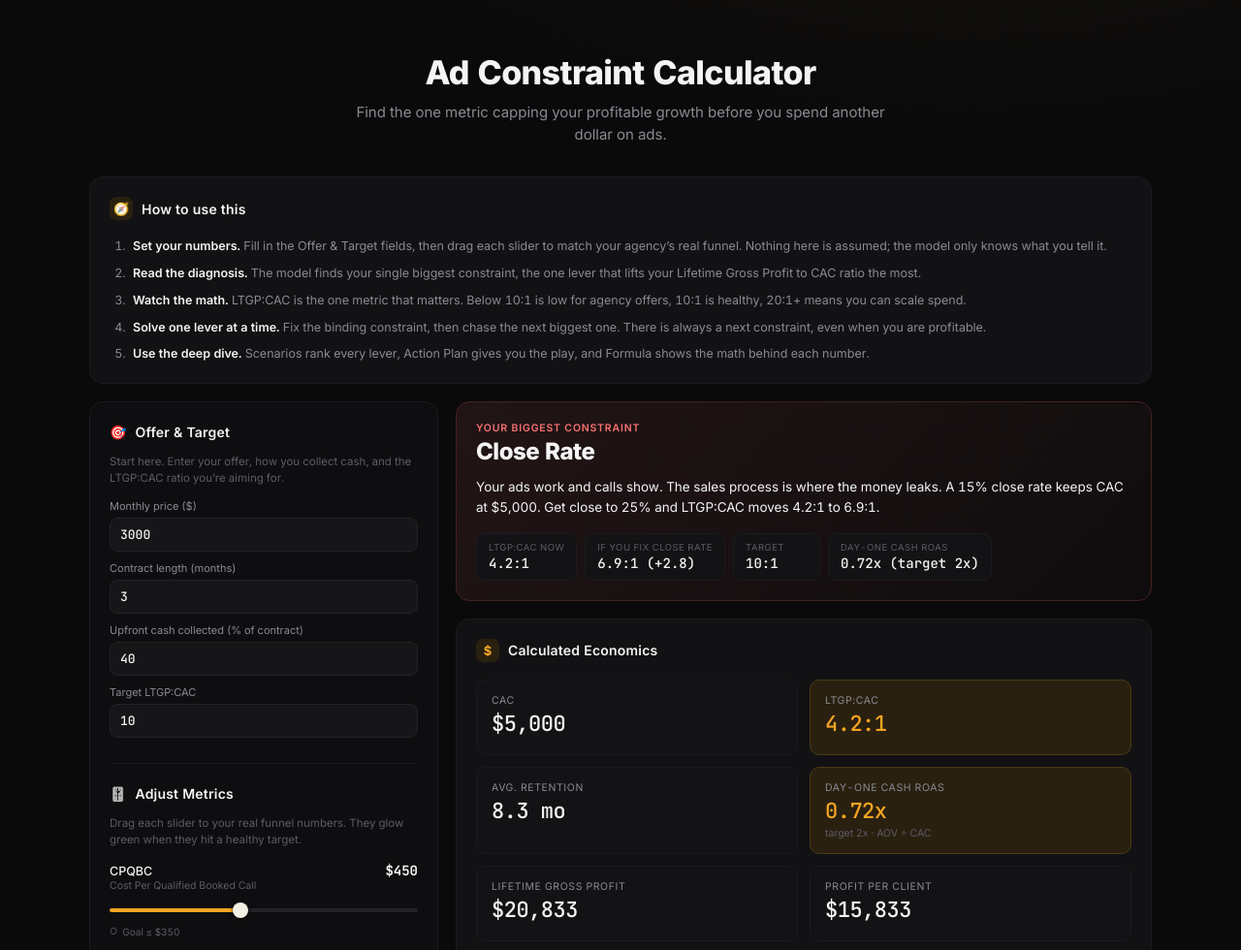
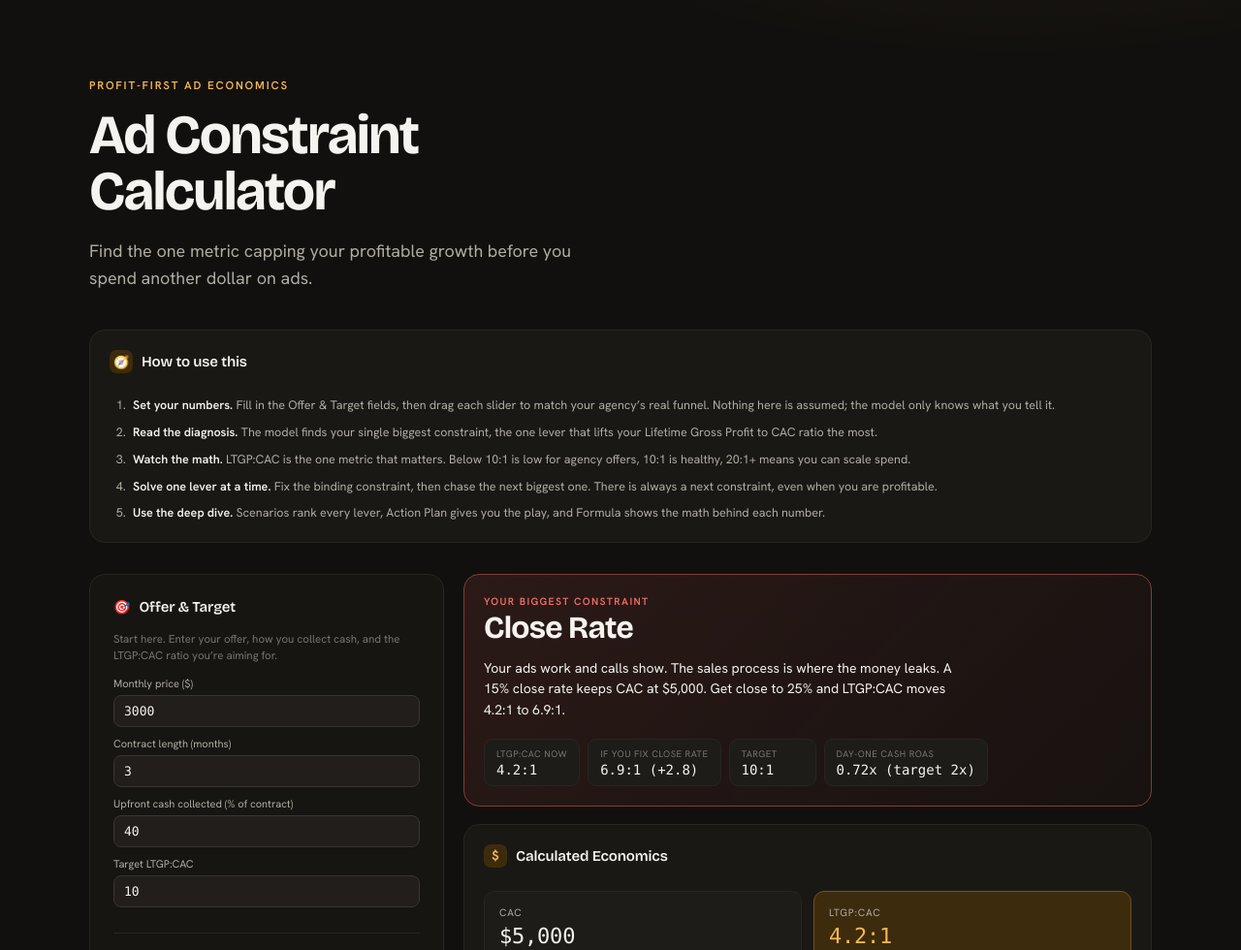
Before and after one commit to aidenfyf/ad-economics-calculator, a plain HTML site: page index.html in a window 1280 px wide. Shown: the top 980 px of the page at 97% size. Drawn offline with nearby package versions, Linux system fonts and the light colour scheme; a web font is replaced by a local one.

Commit message:
Impeccable design pass: elevate the identity (type, color, craft)
Refine-identity pass — same structure and logic, elevated visual layer.

- Typography: drop Inter for Bricolage Grotesque (display) + Hanken
  Grotesk (body/UI) + Spline Sans Mono (tabular metric numerals).
- Color: OKLCH tokens, neutrals warm-tinted toward the amber hue; refined
  gold-amber accent + green/red semantics; color-mix tints; no pure
  black/white. Avoids purple/pink/cyan-on-dark.
- Hero: left-aligned, editorial, kicker + fluid display scale.
- Hierarchy + rhythm: 4pt semantic spacing scale, display-font headings,
  featured diagnosis/constraint name, capped reading measures.
- Motion: one orchestrated staggered load-in; smooth KPI tile/value
  transitions; prefers-reduced-motion honored.
- Added .impeccable.md design context for future passes.

Co-Authored-By: Claude Opus 4.8 (1M context) <noreply@anthropic.com>

```diff
--- a/index.html
+++ b/index.html
@@ -7,13 +7,14 @@
   <meta name="description" content="Find the one metric capping your profitable growth before you spend another dollar on ads. A live unit-economics model for agencies scaling with paid acquisition." />
   <link rel="preconnect" href="https://fonts.googleapis.com" />
   <link rel="preconnect" href="https://fonts.gstatic.com" crossorigin />
-  <link href="https://fonts.googleapis.com/css2?family=Inter:wght@400;500;600;700;800&family=JetBrains+Mono:wght@400;500;700&display=swap" rel="stylesheet" />
+  <link href="https://fonts.googleapis.com/css2?family=Bricolage+Grotesque:opsz,wght@12..96,400..800&family=Hanken+Grotesk:wght@400;500;600;700;800&family=Spline+Sans+Mono:wght@400;500;600;700&display=swap" rel="stylesheet" />
   <link rel="stylesheet" href="style.css" />
 </head>
 <body>
   <div class="page">
     <!-- ============ HERO ============ -->
     <header class="hero">
+      <span class="hero-kicker">Profit-first ad economics</span>
       <h1>Ad Constraint Calculator</h1>
       <p class="hero-sub">Find the one metric capping your profitable growth before you spend another dollar on ads.</p>
     </header>
--- a/style.css
+++ b/style.css
@@ -1,27 +1,40 @@
 :root {
-  --bg: #0a0a0b;
-  --panel: #0e0e10;
-  --card: #121214;
-  --tile: #161618;
-  --tile-2: #131315;
-  --border: #232327;
-  --border-soft: #1b1b1f;
-  --text: #f4f4f5;
-  --text-dim: #8a8a93;
-  --text-faint: #5c5c66;
-  --accent: #f5a524;       /* amber */
-  --accent-soft: #2a2010;
-  --accent-border: #4a3a16;
-  --pos: #34d399;          /* green */
-  --neg: #f87171;          /* red */
-  --neg-soft: #2a1414;
-  --neg-border: #45211f;
-  --track: #232327;
-  --thumb: #f5f0e6;
-  --radius: 14px;
-  --radius-sm: 10px;
-  --mono: 'JetBrains Mono', ui-monospace, 'SF Mono', Menlo, monospace;
-  --sans: 'Inter', -apple-system, BlinkMacSystemFont, 'Segoe UI', sans-serif;
+  /* Warm-tinted dark neutrals — every surface leans toward the amber hue (~80) */
+  --bg:          oklch(0.176 0.006 80);
+  --panel:       oklch(0.198 0.007 80);
+  --card:        oklch(0.208 0.0075 80);
+  --tile:        oklch(0.238 0.008 80);
+  --tile-2:      oklch(0.226 0.008 80);
+  --border:      oklch(0.330 0.012 80);
+  --border-soft: oklch(0.268 0.010 80);
+  --text:        oklch(0.965 0.006 85);
+  --text-dim:    oklch(0.745 0.013 82);
+  --text-faint:  oklch(0.560 0.012 80);
+
+  --accent:        oklch(0.820 0.135 78);   /* signature warm gold-amber */
+  --accent-soft:   oklch(0.305 0.052 78);
+  --accent-border: oklch(0.460 0.080 78);
+
+  --pos:        oklch(0.800 0.140 158);     /* healthy green */
+  --pos-soft:   oklch(0.300 0.055 158);
+  --pos-border: oklch(0.430 0.080 158);
+  --neg:        oklch(0.700 0.170 25);      /* profit leak red */
+  --neg-soft:   oklch(0.300 0.070 25);
+  --neg-border: oklch(0.450 0.100 25);
+
+  --track: oklch(0.300 0.010 80);
+  --thumb: oklch(0.975 0.012 85);
+
+  --radius:    16px;
+  --radius-sm: 11px;
+
+  --font-display: 'Bricolage Grotesque', 'Hanken Grotesk', sans-serif;
+  --sans:         'Hanken Grotesk', system-ui, -apple-system, sans-serif;
+  --mono:         'Spline Sans Mono', ui-monospace, 'SF Mono', Menlo, monospace;
+
+  /* 4pt spacing scale, semantic */
+  --space-2xs: 4px;  --space-xs: 8px;   --space-sm: 12px; --space-md: 16px;
+  --space-lg: 24px;  --space-xl: 32px;  --space-2xl: 48px; --space-3xl: 64px;
 }
 
 * { box-sizing: border-box; margin: 0; padding: 0; }
@@ -31,15 +44,18 @@ html, body {
   color: var(--text);
   font-family: var(--sans);
   -webkit-font-smoothing: antialiased;
-  font-feature-settings: "tnum" 1;
+  text-rendering: optimizeLegibility;
+  font-feature-settings: "tnum" 1, "cv05" 1;
 }
 
 body {
   background:
-    radial-gradient(1200px 600px at 78% -10%, rgba(245,165,36,0.06), transparent 60%),
+    radial-gradient(1100px 560px at 82% -12%, color-mix(in oklch, var(--accent) 9%, transparent), transparent 62%),
     var(--bg);
   min-height: 100vh;
 }
+
+.mono { font-family: var(--mono); font-variant-numeric: tabular-nums; }
 
 /* page wrapper: caps width so the layout never stretches edge-to-edge */
 .page {
@@ -50,29 +66,39 @@ body {
 
 /* ---------------- HERO ---------------- */
 .hero {
-  text-align: center;
-  padding: 56px 0 32px;
+  padding: clamp(40px, 7vw, 76px) 0 clamp(26px, 4vw, 40px);
+}
+.hero-kicker {
+  display: inline-block;
+  font-size: 11.5px;
+  font-weight: 600;
+  letter-spacing: 0.16em;
+  text-transform: uppercase;
+  color: var(--accent);
+  margin-bottom: 16px;
 }
 .hero h1 {
-  font-size: 34px;
-  font-weight: 800;
-  letter-spacing: -0.6px;
-  line-height: 1.1;
+  font-family: var(--font-display);
+  font-size: clamp(2.4rem, 5.4vw, 3.55rem);
+  font-weight: 700;
+  letter-spacing: -0.03em;
+  line-height: 1.02;
+  max-width: 16ch;
 }
 .hero-sub {
-  margin: 12px auto 0;
-  max-width: 560px;
-  font-size: 15px;
-  line-height: 1.5;
+  margin-top: 18px;
+  max-width: 54ch;
+  font-size: clamp(1rem, 1.5vw, 1.12rem);
+  line-height: 1.55;
   color: var(--text-dim);
 }
 
 .app {
   display: grid;
-  grid-template-columns: 360px 1fr;
-  gap: 18px;
+  grid-template-columns: 366px 1fr;
+  gap: 20px;
   align-items: start;
-  margin-top: 18px;
+  margin-top: clamp(20px, 3vw, 32px);
 }
 
 /* ---------------- PANELS / CARDS ---------------- */
@@ -83,7 +109,7 @@ body {
 }
 
 .controls-panel {
-  padding: 22px 20px;
+  padding: var(--space-lg) var(--space-lg);
   background: var(--panel);
 }
 
@@ -91,14 +117,15 @@ body {
   display: flex;
   align-items: center;
   gap: 9px;
-  margin-bottom: 14px;
+  margin-bottom: var(--space-md);
 }
-.card-head { margin-bottom: 18px; }
+.card-head { margin-bottom: var(--space-lg); }
 
 .panel-head h1, .panel-head h3, .card-head h2 {
-  font-size: 14px;
+  font-family: var(--font-display);
+  font-size: 15px;
   font-weight: 600;
-  letter-spacing: 0.2px;
+  letter-spacing: -0.01em;
 }
 
 .panel-hint {
@@ -303,7 +330,7 @@ input[type="range"]::-moz-range-thumb {
   color: var(--accent);
   font-weight: 600;
 }
-.btn-primary:hover { background: rgba(245,165,36,0.16); }
+.btn-primary:hover { background: color-mix(in oklch, var(--accent) 16%, transparent); }
 .btn-ghost {
   background: transparent;
   border-color: transparent;
@@ -356,7 +383,7 @@ input[type="range"]::-moz-range-thumb {
   bottom: 24px;
   left: 50%;
   transform: translateX(-50%) translateY(16px);
-  background: #1c1c20;
+  background: var(--tile);
   border: 1px solid var(--accent-border);
   color: var(--text);
   font-size: 13px;
@@ -385,19 +412,22 @@ input[type="range"]::-moz-range-thumb {
   flex-direction: column;
   gap: 6px;
   min-height: 78px;
+  transition: background-color .3s ease, border-color .3s ease;
 }
 .m-label {
   font-size: 10.5px;
   text-transform: uppercase;
-  letter-spacing: 0.6px;
+  letter-spacing: 0.08em;
   color: var(--text-dim);
 }
 .m-value {
   font-family: var(--mono);
+  font-variant-numeric: tabular-nums;
   font-size: 22px;
   font-weight: 500;
-  letter-spacing: -0.5px;
+  letter-spacing: -0.01em;
   line-height: 1.05;
+  transition: color .3s ease;
 }
 .m-value.accent { color: var(--accent); }
 .m-value.pos { color: var(--pos); }
@@ -417,13 +447,13 @@ input[type="range"]::-moz-range-thumb {
   border-color: var(--neg-border);
 }
 .metric.profit-tile.is-pos {
-  background: rgba(52,211,153,0.06);
-  border-color: rgba(52,211,153,0.22);
+  background: color-mix(in oklch, var(--pos) 7%, transparent);
+  border-color: color-mix(in oklch, var(--pos) 24%, transparent);
 }
 
 /* ---------------- RECOMMENDED PRICE ---------------- */
 .rec-card {
-  background: linear-gradient(135deg, rgba(245,165,36,0.08), rgba(245,165,36,0.02));
+  background: linear-gradient(135deg, color-mix(in oklch, var(--accent) 9%, transparent), color-mix(in oklch, var(--accent) 2.5%, transparent));
   border: 1px solid var(--accent-border);
 }
 .rec-desc {
@@ -480,21 +510,28 @@ input[type="range"]::-moz-range-thumb {
 
 /* ---------------- DIAGNOSIS CARD ---------------- */
 .diagnosis-card {
-  background: linear-gradient(135deg, rgba(248,113,113,0.10), rgba(248,113,113,0.02));
+  background: linear-gradient(135deg, color-mix(in oklch, var(--neg) 11%, transparent), color-mix(in oklch, var(--neg) 2.5%, transparent));
   border: 1px solid var(--neg-border);
 }
 .diagnosis-card.is-healthy {
-  background: linear-gradient(135deg, rgba(52,211,153,0.10), rgba(52,211,153,0.02));
-  border-color: rgba(52,211,153,0.30);
+  background: linear-gradient(135deg, color-mix(in oklch, var(--pos) 11%, transparent), color-mix(in oklch, var(--pos) 2.5%, transparent));
+  border-color: color-mix(in oklch, var(--pos) 32%, transparent);
 }
-.diag-head { display: flex; flex-direction: column; gap: 3px; margin-bottom: 12px; }
+.diag-head { display: flex; flex-direction: column; gap: 4px; margin-bottom: 14px; }
 .diag-eyebrow {
-  font-size: 10.5px; text-transform: uppercase; letter-spacing: 0.8px;
+  font-size: 10.5px; text-transform: uppercase; letter-spacing: 0.13em;
   color: var(--neg); font-weight: 600;
 }
 .is-healthy .diag-eyebrow { color: var(--pos); }
-.diag-name { font-size: 24px; font-weight: 800; letter-spacing: -0.5px; }
-.diag-bottleneck { font-size: 13.5px; line-height: 1.55; color: var(--text); margin-bottom: 16px; }
+.diag-name {
+  font-family: var(--font-display);
+  font-size: clamp(1.6rem, 3vw, 2rem);
+  font-weight: 700; letter-spacing: -0.025em; line-height: 1.05;
+}
+.diag-bottleneck {
+  font-size: 14px; line-height: 1.55; color: var(--text);
+  margin-bottom: 18px; max-width: 64ch;
+}
 .diag-impact { display: flex; flex-wrap: wrap; gap: 8px; }
 .chip {
   display: flex; flex-direction: column; gap: 2px;
@@ -506,8 +543,8 @@ input[type="range"]::-moz-range-thumb {
 
 /* ---------------- KPI TILES (green when target met, amber when not) ---------------- */
 .metric.kpi.is-good {
-  background: rgba(52,211,153,0.07);
-  border-color: rgba(52,211,153,0.28);
+  background: color-mix(in oklch, var(--pos) 8%, transparent);
+  border-color: color-mix(in oklch, var(--pos) 28%, transparent);
 }
 .metric.kpi.is-good .m-value { color: var(--pos); }
 .metric.kpi.is-bad {
@@ -553,7 +590,7 @@ input[type="range"]::-moz-range-thumb {
 /* ---------------- ACTION PLAN ---------------- */
 .action-head { display: flex; align-items: baseline; gap: 8px; margin-bottom: 16px; }
 .action-eyebrow { font-size: 11px; text-transform: uppercase; letter-spacing: 0.6px; color: var(--text-faint); }
-.action-name { font-size: 16px; font-weight: 700; color: var(--accent); }
+.action-name { font-family: var(--font-display); font-size: 17px; font-weight: 700; letter-spacing: -0.01em; color: var(--accent); }
 .action-steps { display: flex; flex-direction: column; gap: 12px; }
 .step { display: flex; gap: 12px; background: var(--tile-2); border: 1px solid var(--border-soft); border-radius: 10px; padding: 14px; }
 .step-n {
@@ -586,3 +623,24 @@ input[type="range"]::-moz-range-thumb {
   .frm-row { grid-template-columns: 1fr auto; }
   .frm-eq { display: none; }
 }
+
+/* ---------------- MOTION: one orchestrated load-in ---------------- */
+@keyframes rise {
+  from { opacity: 0; transform: translateY(14px); }
+  to   { opacity: 1; transform: translateY(0); }
+}
+.hero, .howto-card, .app {
+  animation: rise 0.7s cubic-bezier(0.22, 1, 0.36, 1) both;
+}
+.hero       { animation-delay: 0.02s; }
+.howto-card { animation-delay: 0.10s; }
+.app        { animation-delay: 0.18s; }
+
+@media (prefers-reduced-motion: reduce) {
+  *, *::before, *::after {
+    animation-duration: 0.001ms !important;
+    animation-iteration-count: 1 !important;
+    transition-duration: 0.001ms !important;
+    scroll-behavior: auto !important;
+  }
+}
```
Also changed, not shown: 1 other file.
